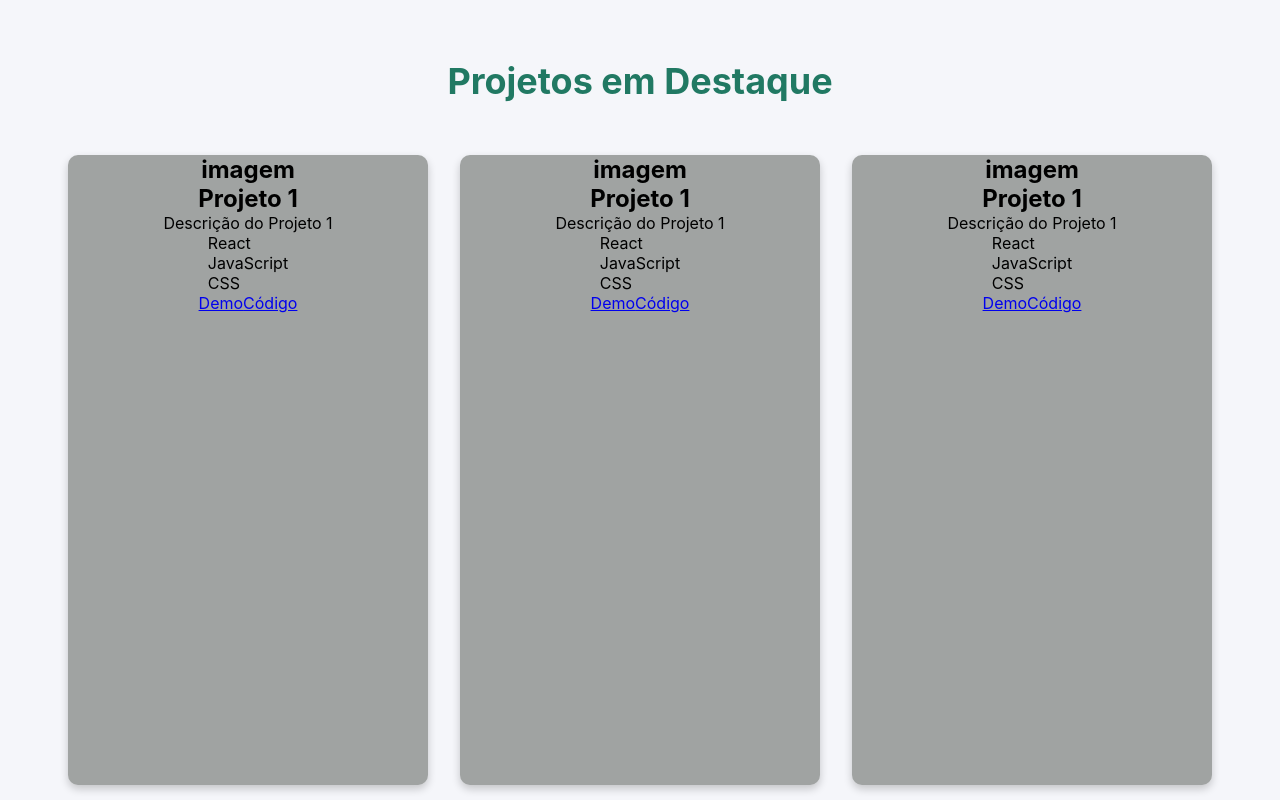
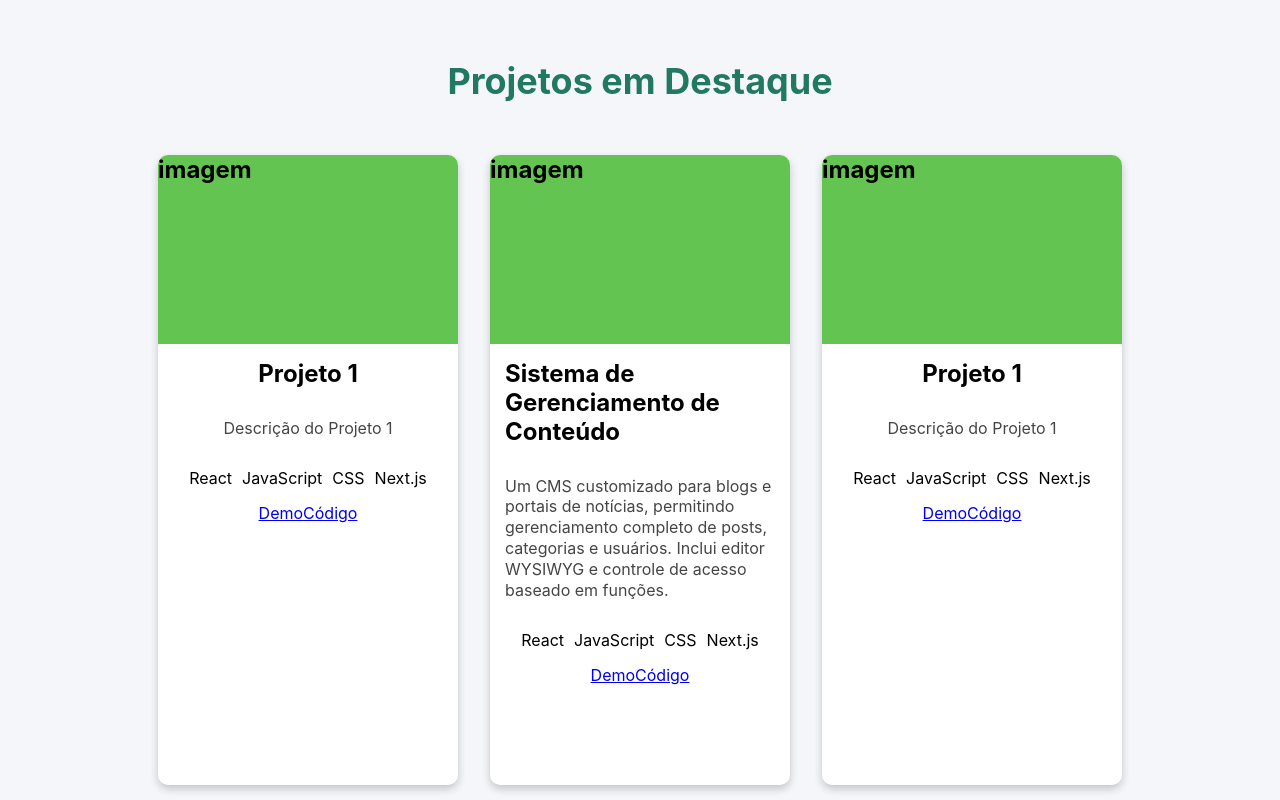
Before and after one commit to Guilherm001/portfolio, a Next.js app: page / in a window 1280 px wide. Shown: the part 2240-3040 px from the top of the page. Built offline with nearby package versions, Linux system fonts and the light colour scheme.

Commit message:
aperfeicoando card de projetos

```diff
--- a/src/app/components/Projetos/Style.module.css
+++ b/src/app/components/Projetos/Style.module.css
@@ -19,7 +19,7 @@
   flex-wrap: wrap;
   justify-content: center;
   gap: 2rem;
-  max-width: 1200px; /* 3 cards de ~360px + gaps */
+  max-width: 1000px;
   margin: auto;
   padding: 2rem 0;
 }
@@ -28,14 +28,15 @@
   display: flex;
   flex-direction: column;
   align-items: center;
-  width: 360px;      /* largura fixa para 3 por linha */
+  width: 300px;      /* largura fixa para 3 por linha */
   margin: 0;
   height: 630px;
   box-shadow: 0 4px 8px rgba(0, 0, 0, 0.20);
   border-radius: 10px;
   background: #fff;
   transition: transform 0.2s;
-  background-color: rgb(160, 163, 162);
+  border-radius: 10px;
+
 }
 
 /* 2 cards por linha em telas médias */
@@ -61,3 +62,29 @@
     gap: 1rem;
   }
 }
+
+.Card:hover {
+  transform: translateY(-8px) scale(1.04);
+}
+.Imagem{
+  width: 100%;
+  height: 30%;
+  object-fit: cover;
+  background-color: rgb(100, 196, 81);
+  border-radius: 10px 10px 0 0;
+}
+.Titulo{
+  margin: 15px;
+}
+.Descricao {
+  margin: 15px;
+  color: #464545;
+  line-height: 1.3;
+}
+.Tecnologias {
+  display: flex;
+  flex-wrap: wrap;
+  justify-content: center;
+  gap: 10px;
+  margin: 15px;
+}
--- a/src/app/components/Projetos/card.jsx
+++ b/src/app/components/Projetos/card.jsx
@@ -16,6 +16,7 @@ export default function Card(props) {
         <p>{props.tecnologia1}</p>
         <p>{props.tecnologia2}</p>
         <p>{props.tecnologia3}</p>
+        <p>{props.tecnologia4}</p>
       </div>
       <nav className={Style.Links}>
         <a href="#">Demo</a>
--- a/src/app/components/Projetos/index.jsx
+++ b/src/app/components/Projetos/index.jsx
@@ -21,8 +21,8 @@ export default function Projetos() {
         />
         <Card
           imagem="/projeto1.png"
-          titulo="Projeto 1"
-          descricao="Descrição do Projeto 1"
+          titulo="Sistema de Gerenciamento de Conteúdo"
+          descricao="Um CMS customizado para blogs e portais de notícias, permitindo gerenciamento completo de posts, categorias e usuários. Inclui editor WYSIWYG e controle de acesso baseado em funções."
           tecnologia1=" React"
           tecnologia2=" JavaScript"
           tecnologia3=" CSS"
```
